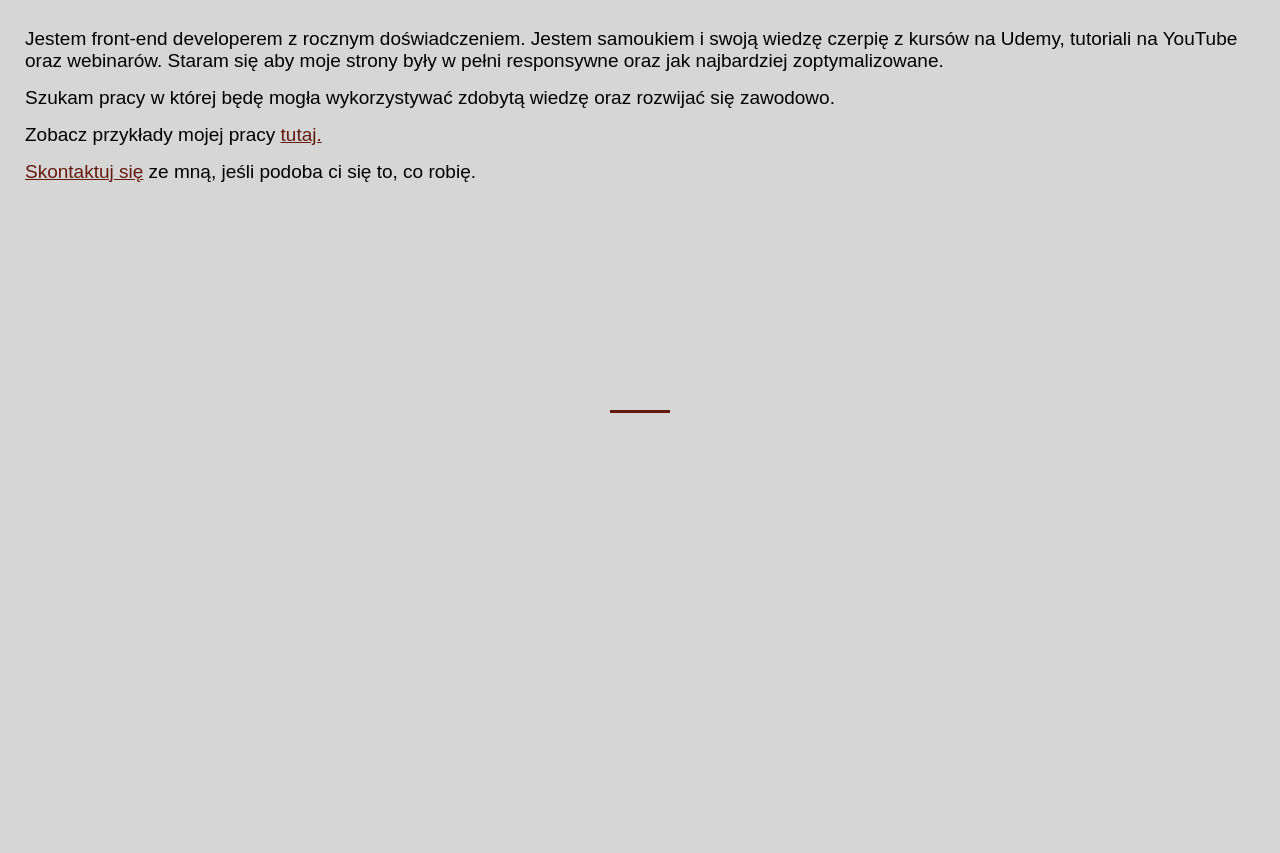
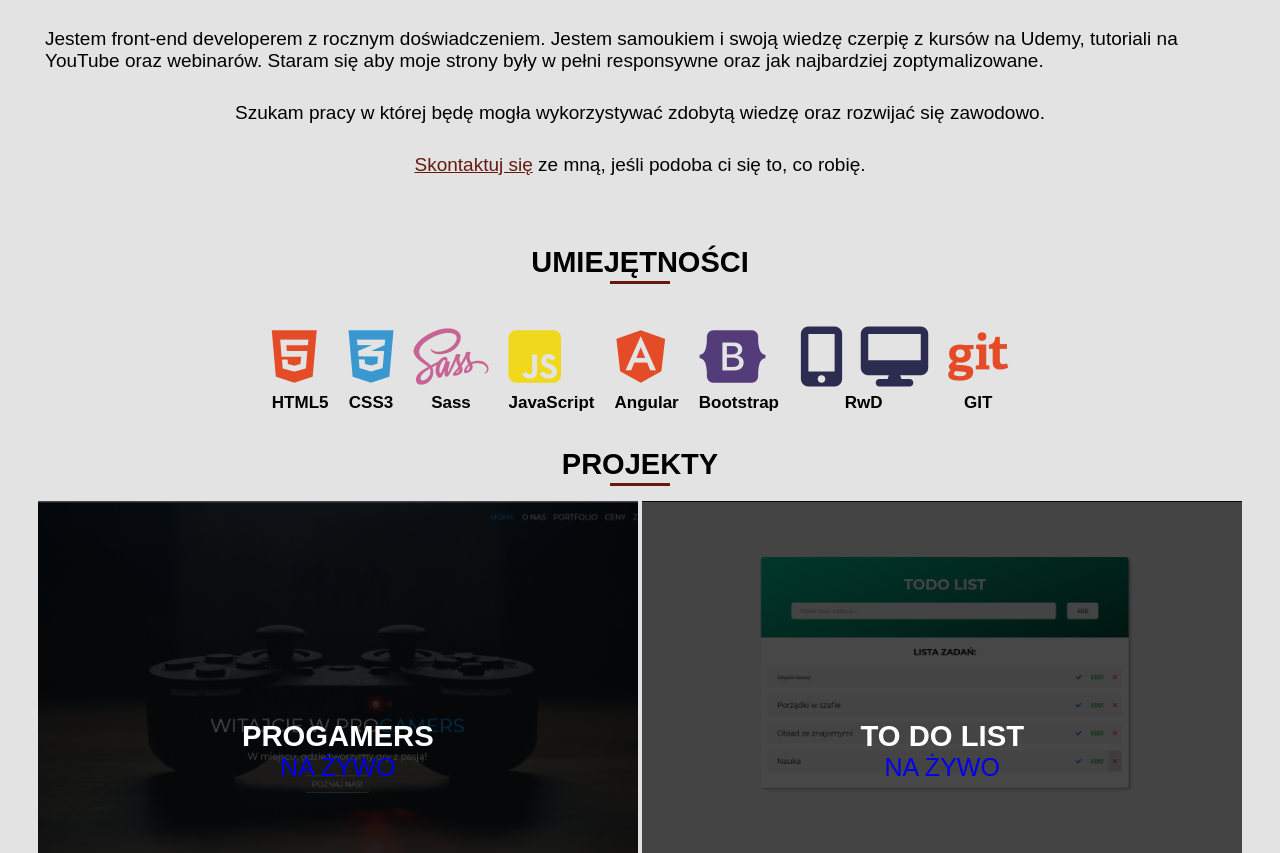
Before and after one commit to KlaudiaFD/Portfolio, a plain HTML site: page index.html in a window 1280 px wide. Shown: the part 920-1773 px from the top of the page. Drawn offline with nearby package versions, Linux system fonts and the light colour scheme.

Commit message:
changes animation in css

```diff
--- a/index.html
+++ b/index.html
@@ -11,6 +11,7 @@
     <link rel="stylesheet" media="screen and (min-width:576px)" href="small.css">
     <link rel="stylesheet" media="screen and (min-width:768px)" href="medium.css">
     <link rel="stylesheet" media="screen and (min-width:960px)" href="large.css">
+    <link rel="stylesheet" href="https://cdnjs.cloudflare.com/ajax/libs/animate.css/4.1.1/animate.min.css"/>
 </head>
 <body>
 
@@ -47,7 +48,7 @@
                 <div class="about-me-text">
                     <p>Jestem front-end developerem z rocznym doświadczeniem. Jestem samoukiem i swoją wiedzę czerpię z kursów na Udemy, tutoriali na YouTube oraz webinarów. Staram się aby moje strony były w pełni responsywne oraz jak najbardziej zoptymalizowane.</p>
                     <p>Szukam pracy w której będę mogła wykorzystywać zdobytą wiedzę oraz rozwijać się zawodowo.</p>
-                    <p>Zobacz przykłady mojej pracy <a href ="https://github.com/KlaudiaFD" target="_blank">tutaj.</a></p>
+
                     <p><a href ="#contact">Skontaktuj się</a> ze mną, jeśli podoba ci się to, co robię.</p>
                 </div>
         </section>
@@ -57,15 +58,43 @@
                 <h2>Umiejętności</h2>
                 <div class="line"></div>
             </div>
-                <i class="fab fa-html5"></i>
-                <i class="fab fa-css3-alt"></i>
-                <i class="fab fa-sass"></i>
-                <i class="fab fa-js-square"></i>
-                <i class="fab fa-angular"></i>
-                <i class="fab fa-bootstrap"></i>
-                <i class="fab fa-npm"></i>
-                <i class="fab fa-git-alt"></i>
-
+            <div class="container-about-my-skills">
+                <div class="skills-icon">
+                    <span class="fab fa-html5" aria-hidden="true"  class="wow" data-wow-delay="1s"></span>
+                    <p class="skills-icon-test">HTML5</p>
+                </div>
+                <div class="skills-icon">
+                    <span class="fab fa-css3-alt" aria-hidden="true" class="wow" data-wow-delay="1s"></span>
+                    <p class="skills-icon-test">CSS3</p>
+                </div>
+                <div class="skills-icon">
+                    <span class="fab fa-sass" aria-hidden="true" class="wow" data-wow-delay="1s"></span>
+                    <p class="skills-icon-test">Sass</p>
+                </div>
+                <div class="skills-icon">
+                    <span class="fab fa-js-square" aria-hidden="true" class="wow" data-wow-delay="1s"></span>
+                    <p class="skills-icon-test">JavaScript</p>
+                </div>
+                <div class="skills-icon">
+                    <span class="fab fa-angular" aria-hidden="true" class="wow" data-wow-delay="1s"></span>
+                    <p class="skills-icon-test">Angular</p>
+                </div>
+                <div class="skills-icon">
+                    <span class="fab fa-bootstrap" aria-hidden="true" class="wow" data-wow-delay="1s"></span>
+                    <p class="skills-icon-test">Bootstrap</p>
+                </div>
+                <div class="skills-icon">
+                    <div class="skills-icon-rwd">
+                        <span class="fas fa-mobile-alt" aria-hidden="true" class="wow" data-wow-delay="1s"></span>
+                        <span class="fas fa-desktop" aria-hidden="true" class="wow" data-wow-delay="1s"></span>
+                    </div>
+                    <p class="skills-icon-test">RwD</p>
+                </div>
+                <div class="skills-icon">
+                    <span class="fab fa-git" aria-hidden="true"></span>
+                    <p class="skills-icon-test">GIT</p>
+                </div>
+            </div>
 
         </section>
 
@@ -121,9 +150,9 @@
                 <p><i class="far fa-envelope"></i>K.Ossowska94@wp.pl</p>
             </div>
             <div class="social-media">
-                <a href="https://www.facebook.com/klaudia.ossowska.1" target="_blank" ><i class="fab fa-facebook-square" target="_blank"></i></a>
-                <a href="https://github.com/KlaudiaFD" target="_blank" ><i class="fab fa-github-square" target="_blank"></i></a>
-                <a href="https://www.linkedin.com/in/klaudia-ossowska-8a90151b3/" target="_blank" ><i class="fab fa-linkedin" target="_blank"></i></a>
+                <a href="https://www.facebook.com/klaudia.ossowska.1" target="_blank" ><i class="fab fa-facebook-square" target="_blank" class="icon"></i></a>
+                <a href="https://github.com/KlaudiaFD" target="_blank" ><i class="fab fa-github-square" target="_blank" class="icon"></i></a>
+                <a href="https://www.linkedin.com/in/klaudia-ossowska-8a90151b3/" target="_blank" ><i class="fab fa-linkedin" target="_blank" class="icon"></i></a>
             </div>
         </section>
     </main>
--- a/medium.css
+++ b/medium.css
@@ -27,7 +27,7 @@ p{
 .nav-desktop ul li {
     list-style: none;
     display: inline-block;
-    font-size: 25px;
+    font-size: 20px;
     margin-top: 0;
 }
 
@@ -48,7 +48,7 @@ p{
     text-transform: uppercase;
     text-decoration: none;
     font-weight: bold;
-    color: rgb(153, 152, 152);
+    color: rgb(214, 214, 214);
     transition: color 0.5s;
 
 }
@@ -61,13 +61,12 @@ p{
     background-image: url("img/fiber-4814456_1920.jpg");
 }
 
-#about-me-skils ul li {
-    font-size: 19px;
+.skills-icon{
+    font-size: 60px;
 }
-
-#about-me-skils{
-    height: 500px;
-}
+/* .skills-icon:hover{
+    text-shadow: 0 1px 0 rgb(14, 11, 11);
+} */
 
 #contact {
     line-height: 45px;
--- a/style.css
+++ b/style.css
@@ -6,7 +6,7 @@
 
 body {
     font-family: 'Monserrat', sans-serif;
-    background-color: rgb(214, 214, 214);
+    background-color: rgb(228, 227, 227);
     color: rgb(172, 169, 169);
 
 }
@@ -100,7 +100,7 @@ li a {
     text-transform: uppercase;
     text-decoration: none;
     font-weight: bold;
-    color: rgb(153, 152, 152);
+    color: rgb(214, 214, 214);
     transition: color 0.5s;
     z-index: 2;
 }
@@ -118,6 +118,7 @@ li a {
     height: 100vh;
     text-align: center;
     background-image: url("img/fiber-4814456_1920.jpg");
+    background-size: cover;
     background-repeat: no-repeat;
     background-position: center;
 
@@ -157,10 +158,12 @@ li a {
 /*Main*/
 
 #about-me {
+
     background-color: rgb(214, 214, 214);
     color: black;
-    justify-content: center;
+    display: inline;
     height: 400px;
+    width: 70%;
 }
 
 h2 {
@@ -187,8 +190,10 @@ h2 {
 }
 
 .about-me-text {
-    margin-bottom: 10px;
-    padding: 10px;
+    display: flex;
+    margin: 30px 30px 30px 30px;
+    flex-flow: row wrap;
+    justify-content: center;
 }
 
 .about-me-text p {
@@ -201,18 +206,13 @@ h2 {
 }
 
 #about-me-skils{
-    background-image: url(img/cup-of-coffee-1280537.jpg);
-    background-repeat: no-repeat;
-    background-attachment: fixed;
-    opacity: 100;
-    width: 100%;
-    height: 500px;
     padding: 5px;
+    justify-content: center;
 }
 
 
 #about-me-skils h2{
-    color:  rgb(214, 214, 214);
+    color:  black;
 }
 
 #about-me-skils p {
@@ -221,30 +221,74 @@ h2 {
 
 }
 
-/* #about-me-skils ul {
-    margin: 10px;
-    list-style: none;
-    /
+.container-about-my-skills{
+    display: flex;
+    margin: 15px 30px 0px 30px;
+    flex-flow: row wrap;
+    justify-content: center;
 }
 
+.skills-icon{
+    font-size: 55px;
+    padding: 10px;
+    margin-top: 15px;
+}
 
+.fa-html5{
+    color:#e34c26;
+    animation: heartBeat;
+    animation-duration: 1s;
+}
 
-#about-me-skils ul li {
-    padding: 3px;
-    color: rgb(214, 214, 214);
-}*/
+.fa-angular{
+    color:#e34c26;
+    animation: heartBeat;
+    animation-duration: 1.5s;
+}
 
-.fab{
-    position: relative;
-    height: 30px;
-    width: 100%;
-    display: inline-block;
+.fa-git{
+    color:#e34c26;
+    animation: heartBeat;
+    animation-duration: 1s;
+}
+
+.fa-css3-alt{
+    color:#3a98d1;
+    animation: heartBeat;
+    animation-duration: 2.3s;
+}
+
+.fa-sass{
+    color:#c76495;
+    animation: heartBeat;
+    animation-duration: 2.5s;
+}
+
+.fa-js-square{
+    color:#f0d91d;
+    animation: heartBeat;
+    animation-duration: 2.5s;
+}
+
+.fa-bootstrap{
+    color:#543b79;
+    animation: heartBeat;
+    animation-duration: 2.5s;
+}
+.skills-icon-rwd{
+    color: #2c2c51;
+    animation: heartBeat;
+    animation-duration: 2.3s;
+}
+
+.skills-icon-test{
+    font-size: 17px;
+    color:black;
+    justify-content: center;
     text-align: center;
-    background-position: center;
-    color: rgb(214, 214, 214);
-    font-size: 37px;
-    margin-top: 10px;
+
 }
+
 
 
 
```
Also changed, not shown: main.js (line endings or trailing spaces).
